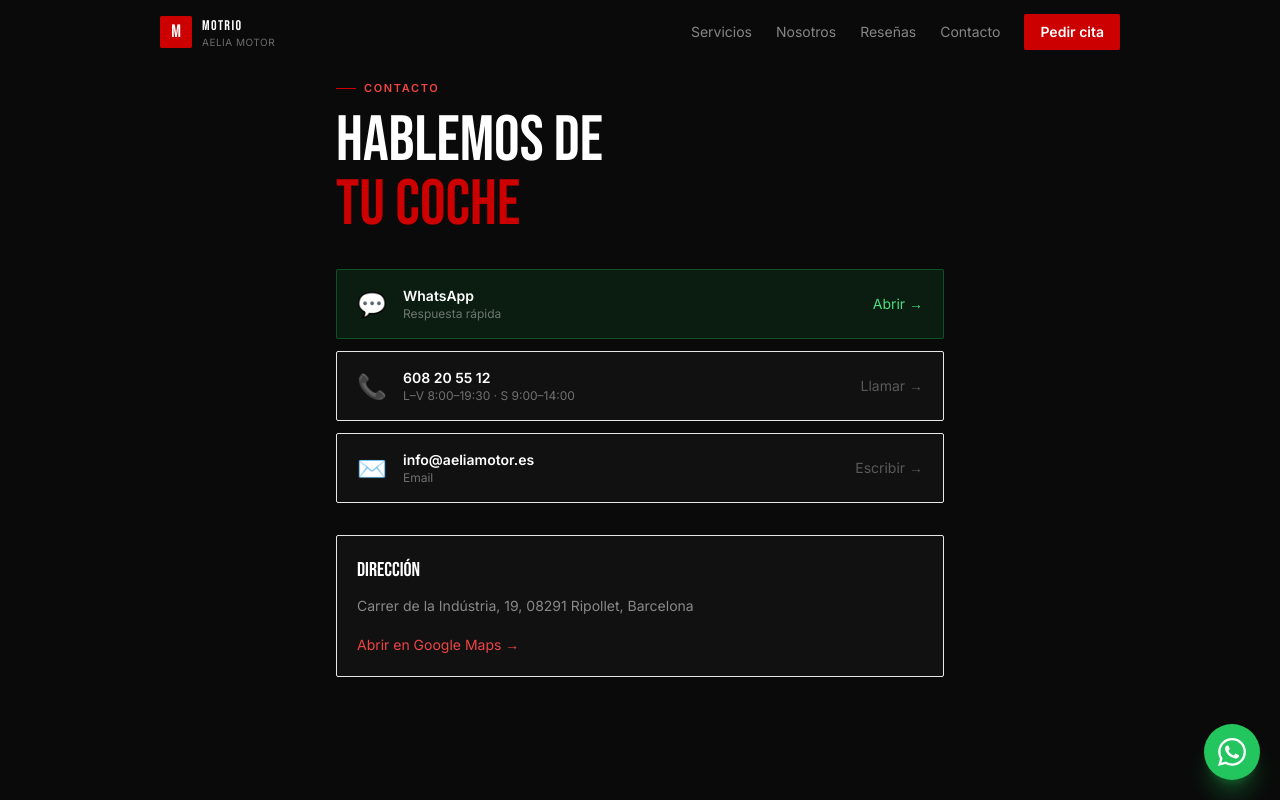
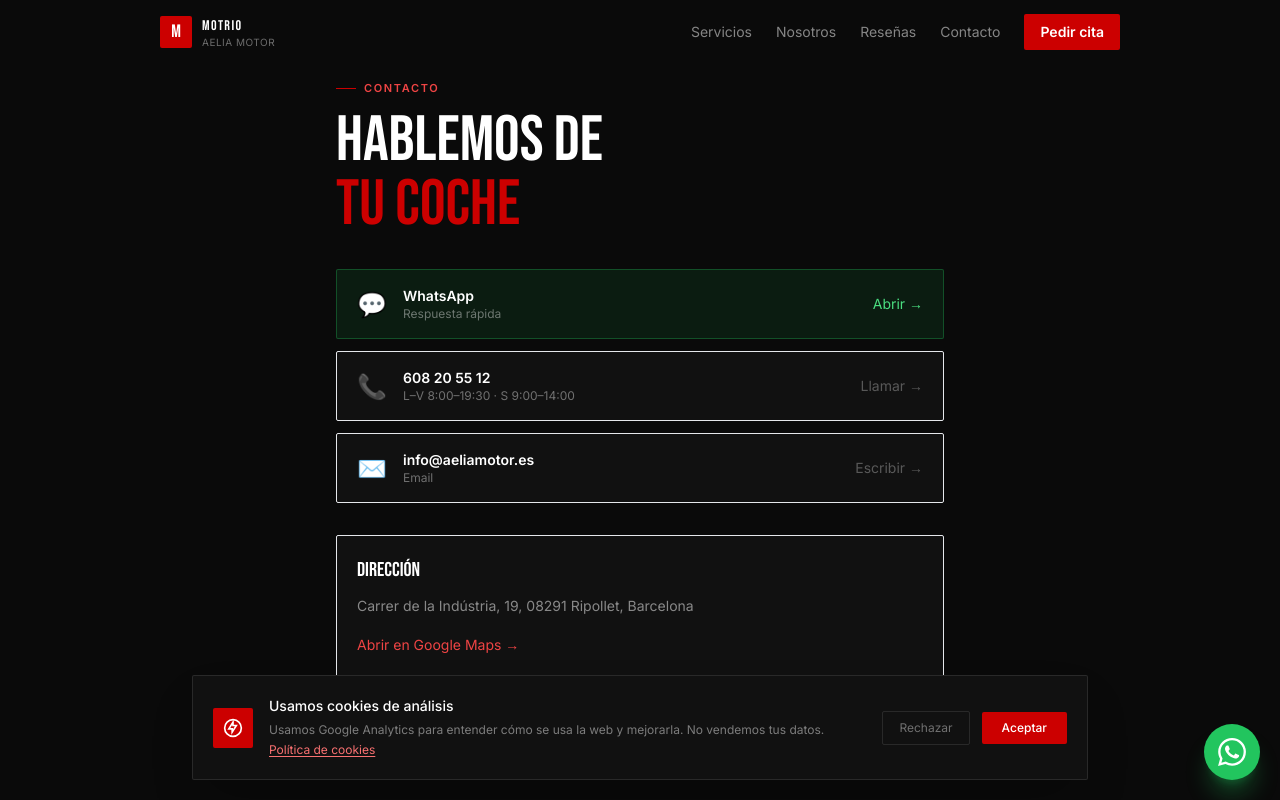
Before and after one commit to BigAPP37/taller-aleilla, a Next.js app: page /contacto in a window 1280 px wide. Shown: the top 800 px of the page. Built offline with nearby package versions, Linux system fonts and the light colour scheme.

Commit message:
banner cookies + Google Analytics G-32894MD9VZ

```diff
--- a/src/app/layout.tsx
+++ b/src/app/layout.tsx
@@ -4,6 +4,7 @@ import "./globals.css";
 import { Header } from "@/components/layout/Header";
 import { Footer } from "@/components/layout/Footer";
 import { WhatsAppFloat } from "@/components/ui/WhatsAppFloat";
+import { CookieBanner } from "@/components/ui/CookieBanner";
 import { config } from "@/config";
 
 const display = Bebas_Neue({
@@ -42,6 +43,7 @@ export default function RootLayout({ children }: { children: React.ReactNode })
         <main>{children}</main>
         <Footer />
         <WhatsAppFloat />
+        <CookieBanner />
       </body>
     </html>
   );
--- /dev/null
+++ b/src/components/ui/CookieBanner.tsx
@@ -0,0 +1,89 @@
+"use client";
+
+import { useEffect, useState } from "react";
+
+const GA_ID = "G-32894MD9VZ";
+
+function loadGA() {
+  if (document.getElementById("ga-script")) return;
+  const s = document.createElement("script");
+  s.id = "ga-script";
+  s.src = `https://www.googletagmanager.com/gtag/js?id=${GA_ID}`;
+  s.async = true;
+  document.head.appendChild(s);
+  (window as any).dataLayer = (window as any).dataLayer || [];
+  function gtag(...args: any[]) { (window as any).dataLayer.push(args); }
+  (window as any).gtag = gtag;
+  gtag("js", new Date());
+  gtag("config", GA_ID, { anonymize_ip: true });
+}
+
+export function CookieBanner() {
+  const [visible, setVisible] = useState(false);
+
+  useEffect(() => {
+    const consent = localStorage.getItem("cookie_consent");
+    if (!consent) {
+      setVisible(true);
+    } else if (consent === "accepted") {
+      loadGA();
+    }
+  }, []);
+
+  function accept() {
+    localStorage.setItem("cookie_consent", "accepted");
+    setVisible(false);
+    loadGA();
+  }
+
+  function reject() {
+    localStorage.setItem("cookie_consent", "rejected");
+    setVisible(false);
+  }
+
+  if (!visible) return null;
+
+  return (
+    <div className="fixed bottom-0 left-0 right-0 z-50 p-4 sm:p-5">
+      <div className="max-w-4xl mx-auto bg-zinc-900 border border-white/10 rounded-sm shadow-2xl">
+        <div className="flex flex-col sm:flex-row items-start sm:items-center gap-4 p-5">
+          {/* Icono */}
+          <div className="w-10 h-10 bg-red-600 rounded-sm flex items-center justify-center shrink-0">
+            <svg className="w-5 h-5 text-white" viewBox="0 0 24 24" fill="none" stroke="currentColor" strokeWidth={2}>
+              <path d="M12 2C6.48 2 2 6.48 2 12s4.48 10 10 10 10-4.48 10-10S17.52 2 12 2zm-1 15v-4H7l5-8v4h4l-5 8z"/>
+            </svg>
+          </div>
+
+          {/* Texto */}
+          <div className="flex-1 min-w-0">
+            <p className="text-white font-body text-sm font-medium mb-1">
+              Usamos cookies de análisis
+            </p>
+            <p className="text-white/45 font-body text-xs leading-relaxed">
+              Usamos Google Analytics para entender cómo se usa la web y mejorarla. No vendemos tus datos.{" "}
+              <a href="/politica-cookies" className="text-red-400 hover:text-red-300 underline underline-offset-2 transition-colors">
+                Política de cookies
+              </a>
+            </p>
+          </div>
+
+          {/* Botones */}
+          <div className="flex items-center gap-3 shrink-0 w-full sm:w-auto">
+            <button
+              onClick={reject}
+              className="flex-1 sm:flex-none px-4 py-2 text-white/40 hover:text-white font-body text-xs border border-white/10 hover:border-white/25 transition-all rounded-sm"
+            >
+              Rechazar
+            </button>
+            <button
+              onClick={accept}
+              className="flex-1 sm:flex-none px-5 py-2 bg-red-600 hover:bg-red-500 text-white font-body text-xs font-medium transition-colors rounded-sm"
+            >
+              Aceptar
+            </button>
+          </div>
+        </div>
+      </div>
+    </div>
+  );
+}
```
